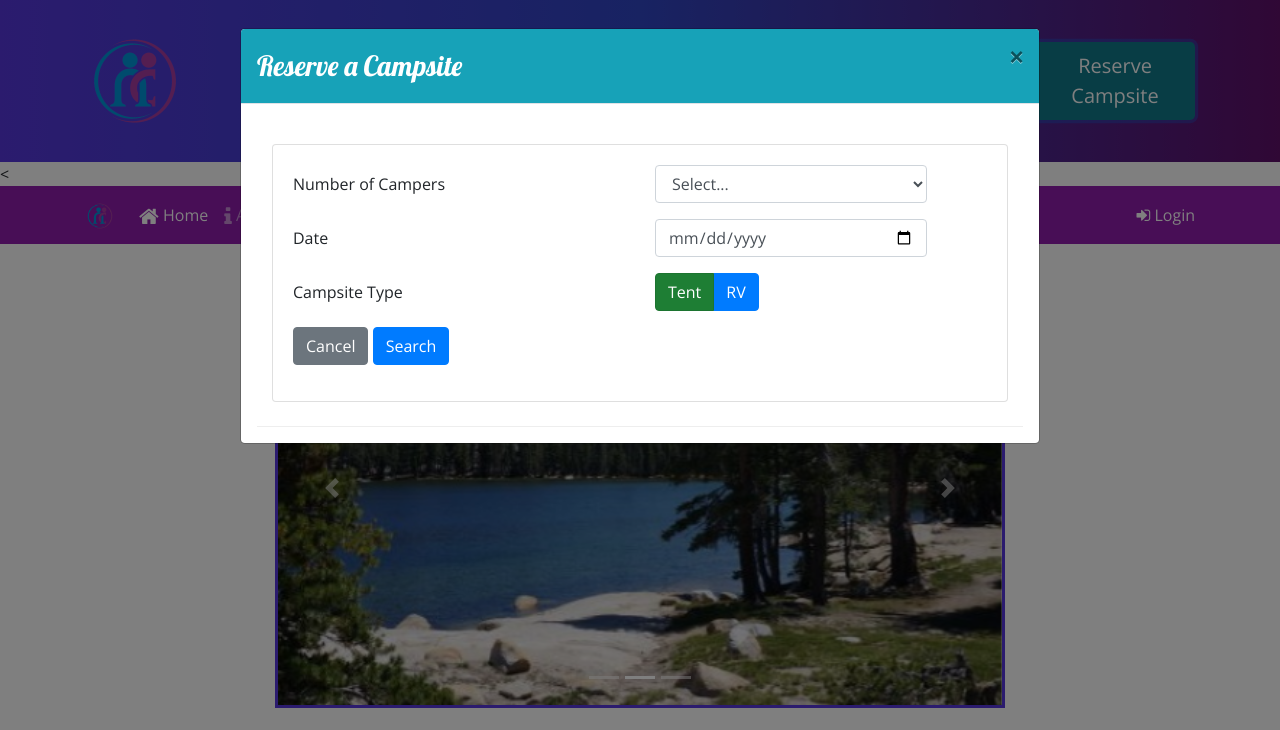
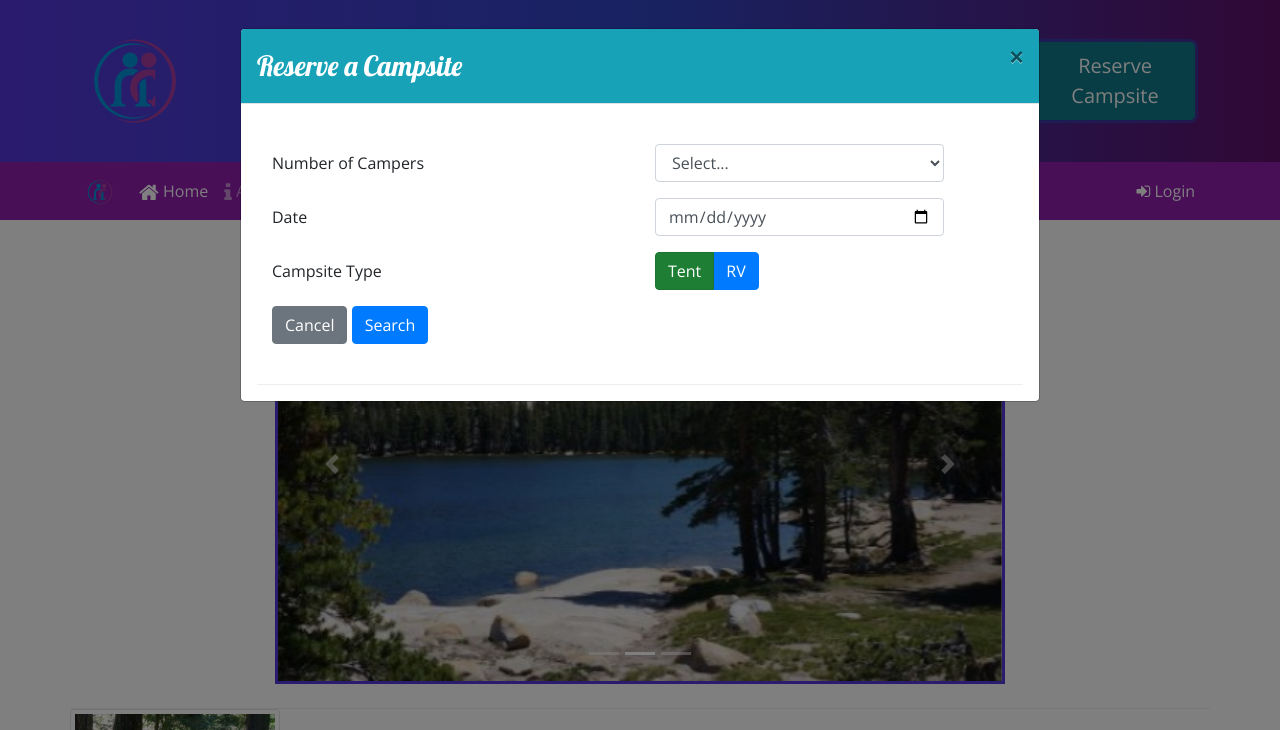
Before and after one commit to vlockhar/git-test, a website: page index.html in a window 1280 px wide. Both pictures are taken after a click on the button "Reserve Campsite". Shown: the top 730 px of the page. Drawn offline with nearby package versions, Linux system fonts and the light colour scheme.

Commit message:
Week 3 Assignment

```diff
--- a/index.html
+++ b/index.html
@@ -41,7 +41,7 @@
     </header>
 
     <!-- Modal -->
-<<div id="reserveModal" class="modal fade" role="dialog">
+    <div id="reserveModal" class="modal fade" role="dialog">
         <div class="modal-dialog modal-lg" role="document">
             <div class="modal-content">
                 <div class="modal-header bg-info">
@@ -50,13 +50,9 @@
                 </div>
                 <div class="modal-body">
                     <div class="container-fluid">
-                    <form>
+                        <form id="reserveForm">
                             <div class="row row-content align-items-center">
-                            <div class="mt-4 mb-4 mx-auto col-sm-12  ">
-                                <div class="card ">
-                                    <!-- <h3 class="card-header bg-info text-white" >Reserve a Campsites</h3> -->
-                                    <div class="card-body">
-                                        <form id="reserveForm">
+                                <div class="mt-4 mb-4 mx-auto col-sm-12 ">
                                         <div class="form-group row">
                                             <label for="numCampers" class="col-6 col-form-label  text-black">Number of Campers</label>
                                                 <div class="col-5">
@@ -90,13 +86,8 @@
                                         </div>
                                         <div class="form-group row">
                                             <div class="col-5">
-                                                    <button type="submit" class="btn btn-secondary">Cancel</button>
-                                                <!-- </div>
-                                                <div class="col-2"> -->
+                                                <button type="button" class="btn btn-secondary" data-dismiss="modal">Cancel</button>
                                                 <button type="submit" class="btn btn-primary">Search</button>
-                                                </div>
-                                            </div>
-                                        </form>
                                             </div>
                                         </div>
                                 </div>
@@ -107,11 +98,6 @@
             </div>
         </div>
     </div>
-
-
-
-
-
     <nav class="navbar navbar-expand-sm navbar-dark sticky-top">
         <div class="container">
             <a class="navbar-brand" href="#"><img src="img/logo.png" height="30" width="30" /></a>
```
Lines whose indentation alone changed are shown as unchanged.
